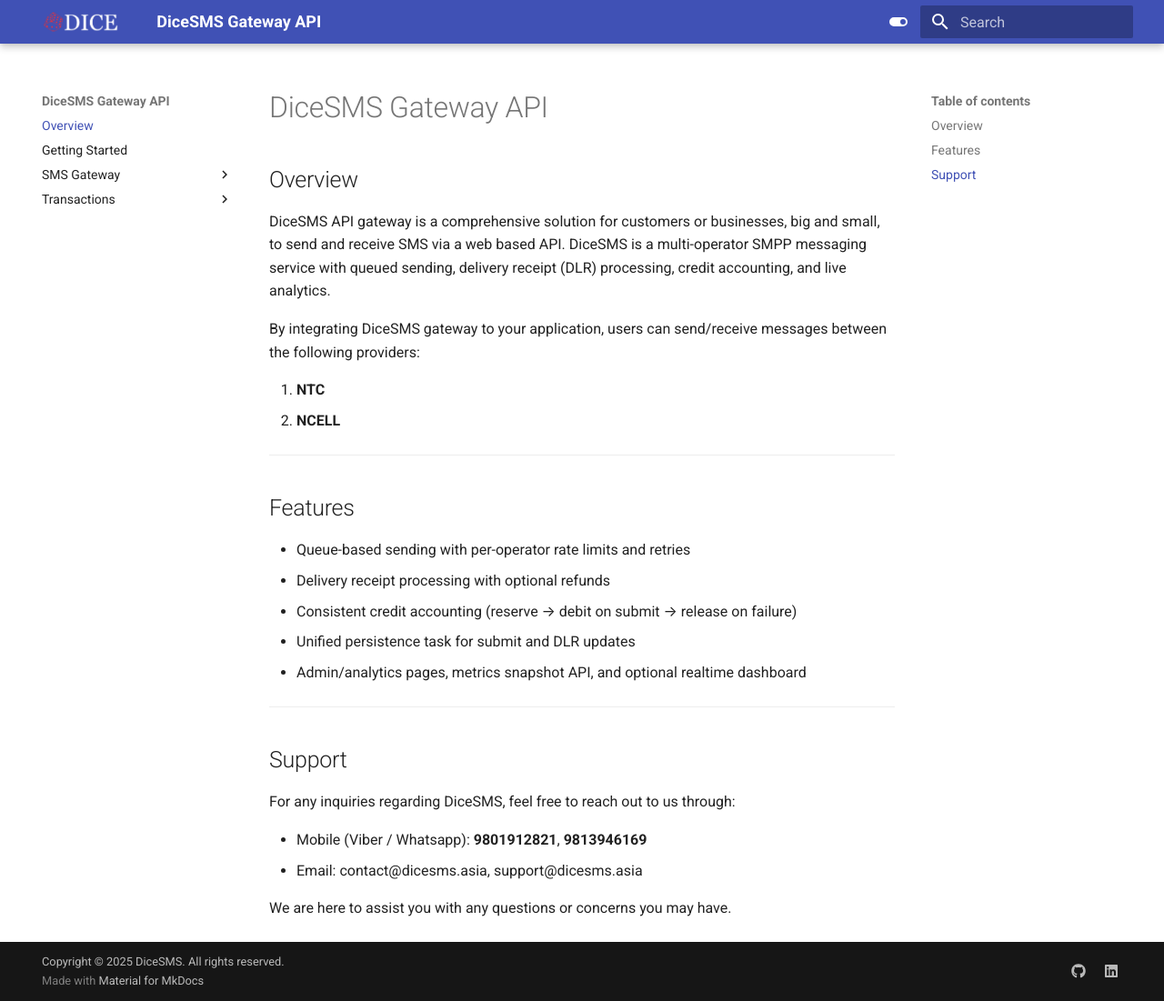
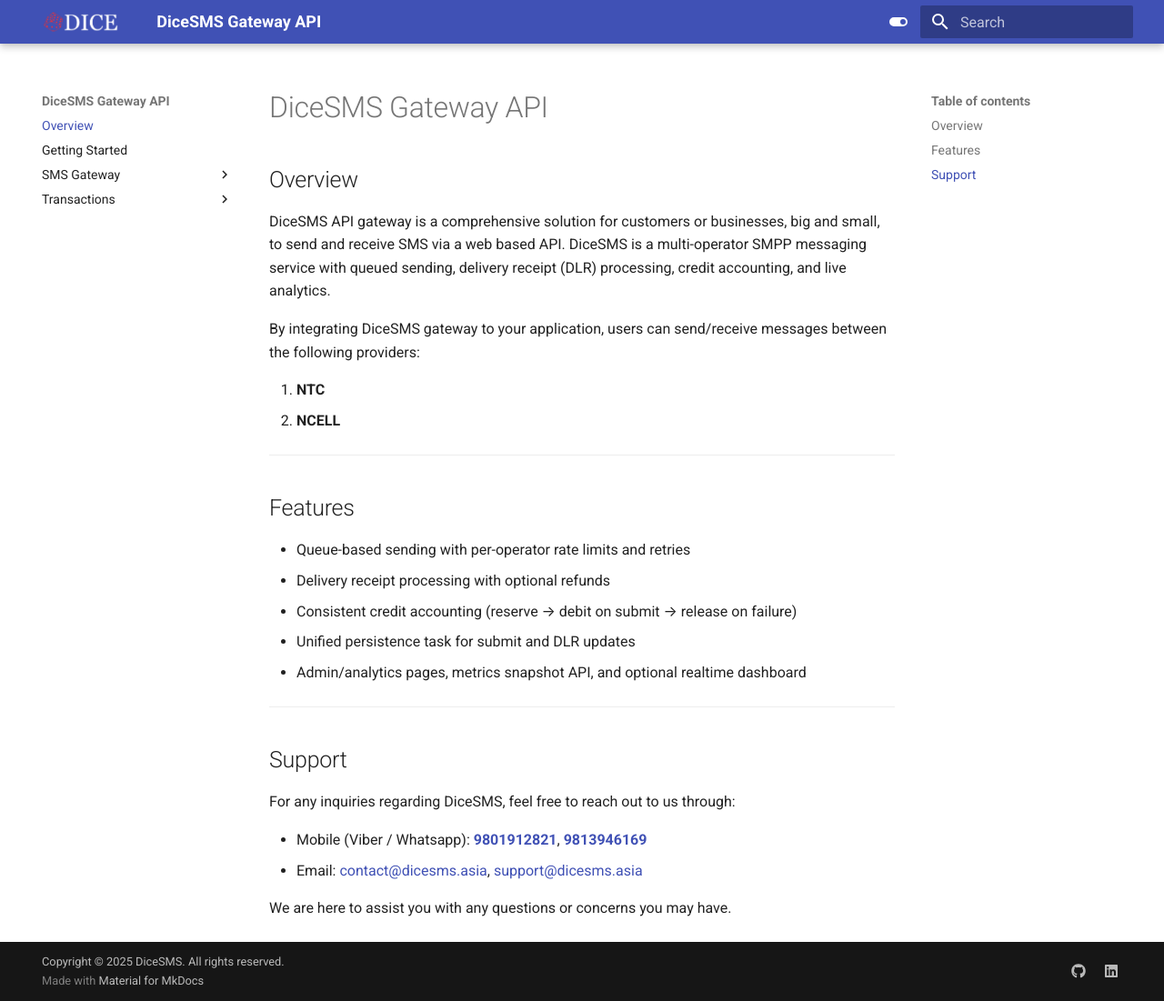
Before and after one commit to Ajna-Lab/Dice-API-Documentation, an MkDocs documentation site: the page built from docs/index.md, in a window 1280 px wide and 1101 px high. Shown: the whole window at 91% size. Built offline with MkDocs 1.6.1 and Material for MkDocs 9.7.7, drawn with Linux system fonts in a browser that asks for light colours; part of the change alters nothing that is shown.

```diff
--- a/docs/index.md
+++ b/docs/index.md
@@ -26,7 +26,7 @@ By integrating DiceSMS gateway to your application, users can send/receive messa
 
 For any inquiries regarding DiceSMS, feel free to reach out to us through:
 
-+ Mobile (Viber / Whatsapp): **9801912821**, **9813946169**
-+ Email: contact@dicesms.asia, support@dicesms.asia
++ Mobile (Viber / Whatsapp): <a href="tel:+9801912821">**9801912821**</a>, <a href="tel:+9813946169">**9813946169**</a>
++ Email: <a href="mailto:contact@dicesms.asia">contact@dicesms.asia</a>, <a href="mailto:support@dicesms.asia">support@dicesms.asia</a>
 
 We are here to assist you with any questions or concerns you may have.
```
